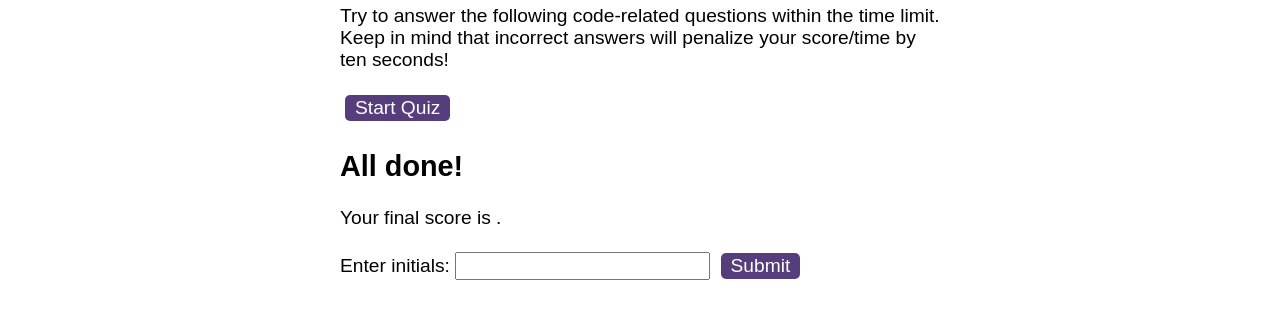
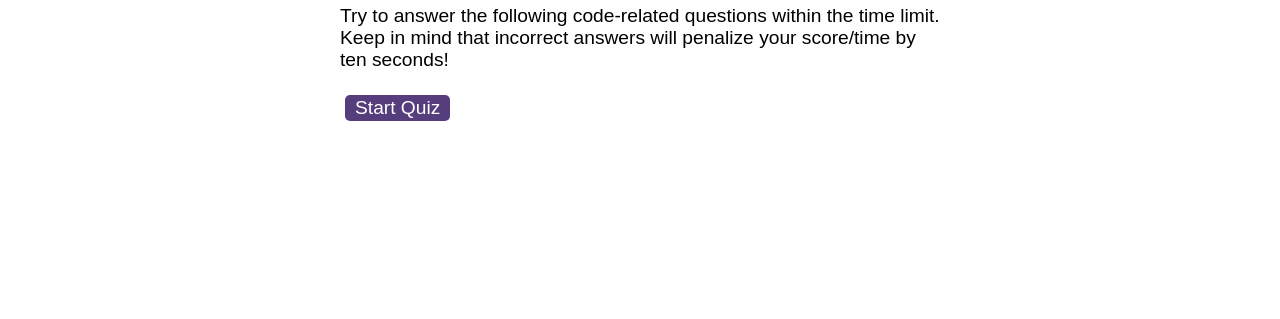
Before and after one commit to Lawzstopwar/Challenge06, a plain HTML site: page 04-code-quiz-lesson/challenge/starter/index.html in a window 1280 px wide. Shown: the part 165-484 px from the top of the page. Drawn offline with Linux system fonts and the light colour scheme.

Commit message:
changes made to quiz option

```diff
--- a/04-code-quiz-lesson/challenge/starter/assets/Js/script.js
+++ b/04-code-quiz-lesson/challenge/starter/assets/Js/script.js
@@ -56,6 +56,7 @@ let currentQuestion = 0;
 function goToNext() {
     currentQuestion++;
     changeQuestion()
+
 }
 
 function changeQuestion () {
--- a/04-code-quiz-lesson/challenge/starter/index.html
+++ b/04-code-quiz-lesson/challenge/starter/index.html
@@ -30,7 +30,7 @@
         <div id="choices" class="choices"></div>
       </div>
 
-      <div id="end-screen">
+      <div id="end-screen" Class ="hide">
         <h2>All done!</h2>
         <p>Your final score is <span id="final-score"></span>.</p>
         <p>
```
